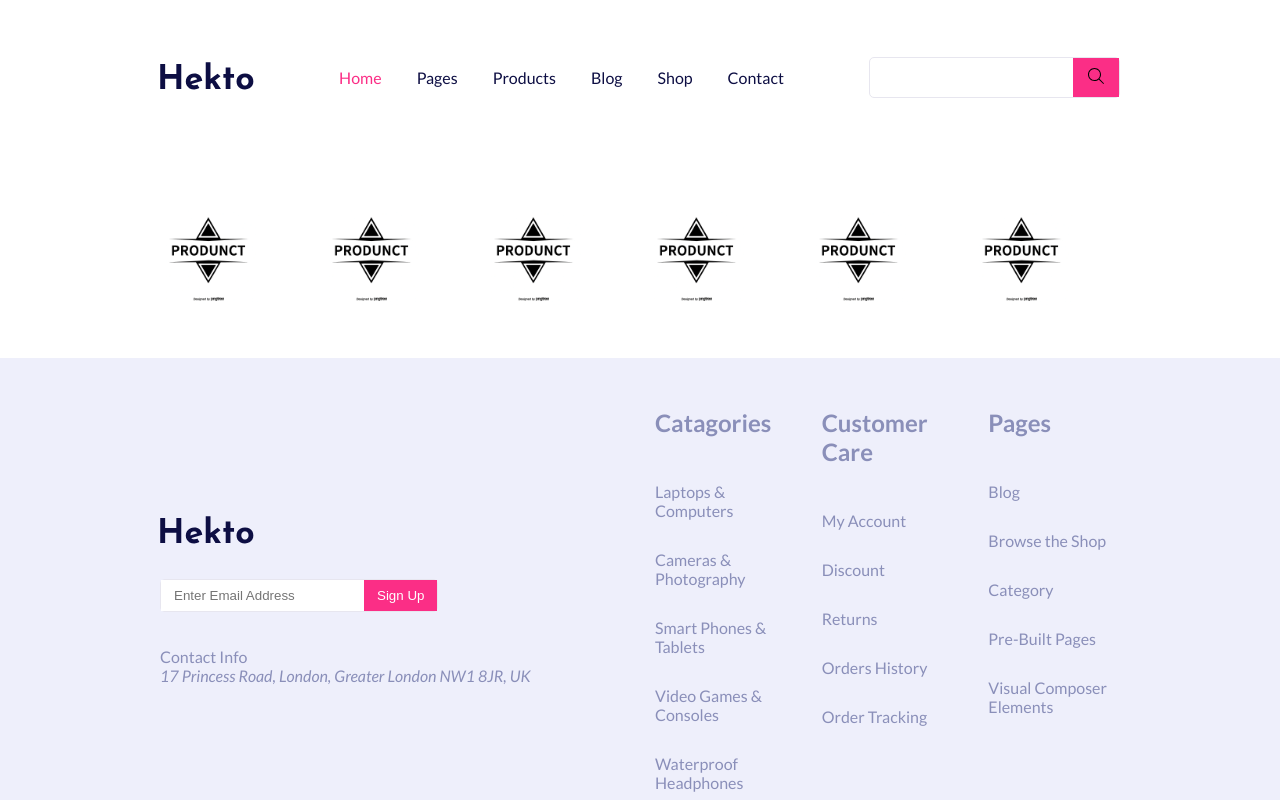
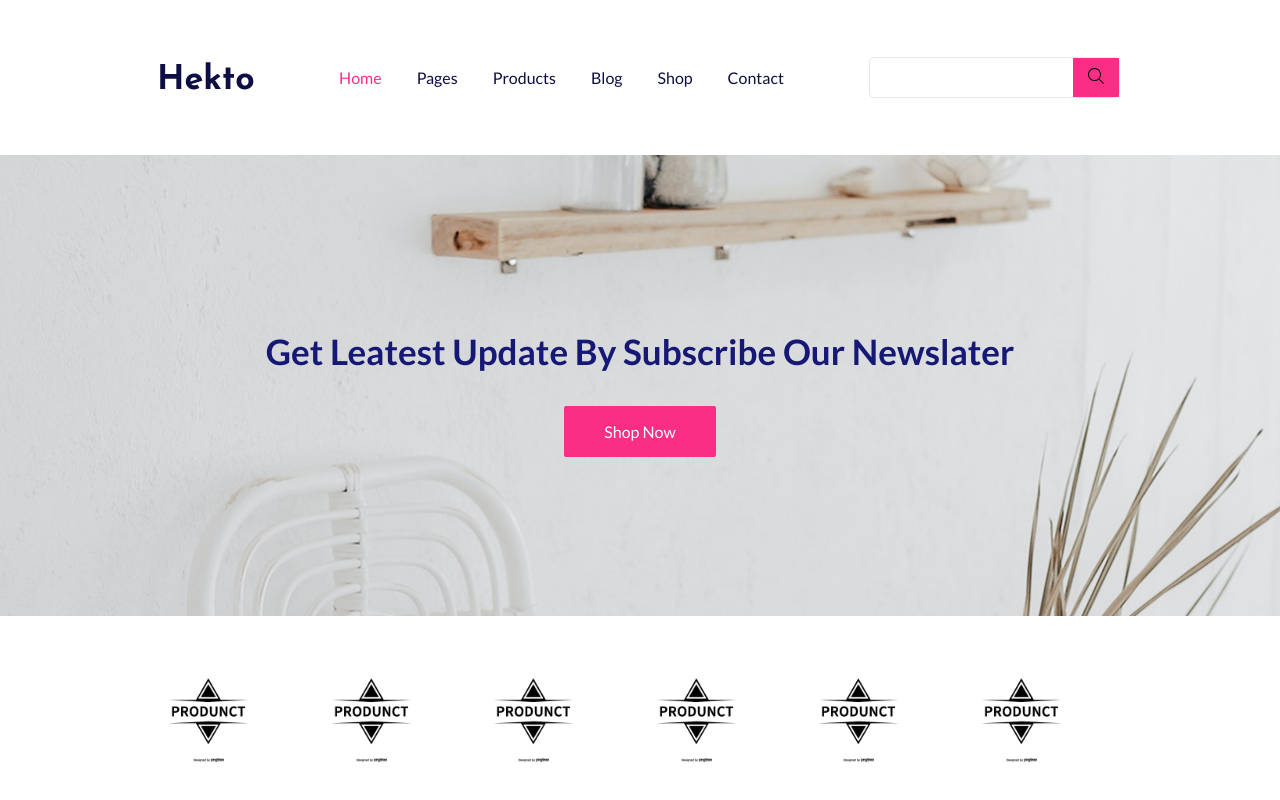
Before and after one commit to Ragheed173/Hekto_project, a plain HTML site: page index.html in a window 1280 px wide. Shown: the top 800 px of the page. Drawn offline with Linux system fonts and the light colour scheme.

Commit message:
newslater section

```diff
--- a/assets/main.css
+++ b/assets/main.css
@@ -45,6 +45,27 @@ body{
     padding: 2px;
 }
 /* Header end*/
+
+/* newslatter start*/
+.newslater{
+    background-image: url('./img/public/newslater-bg.png');
+    padding: 175px 0;
+    text-align: center;
+    background-size: cover;
+    background-position: center;
+}
+.newslater h2{
+    color: #151875;
+    margin-bottom: 50px;
+    font-size: 35px;
+}
+.shop-btn{
+    transition: all .7s;
+}
+.shop-btn:hover{
+    background-color: #0D0E43;
+}
+/* newslatter end*/
 
 /* Responsive start*/
 @media screen and (max-width: 1200px) {
--- a/index.html
+++ b/index.html
@@ -72,6 +72,12 @@
     </header>
 
     <main>
+      <section class="newslater">
+        <h2>
+          Get Leatest Update By Subscribe Our Newslater
+        </h2>
+        <a href="" class="btn btn-primary shop-btn">Shop Now</a>
+      </section>
       <section class="clints">
         <div class="container">
           <div class="row">
```
Also changed, not shown: assets/img/public/newslater-bg.png (added).
